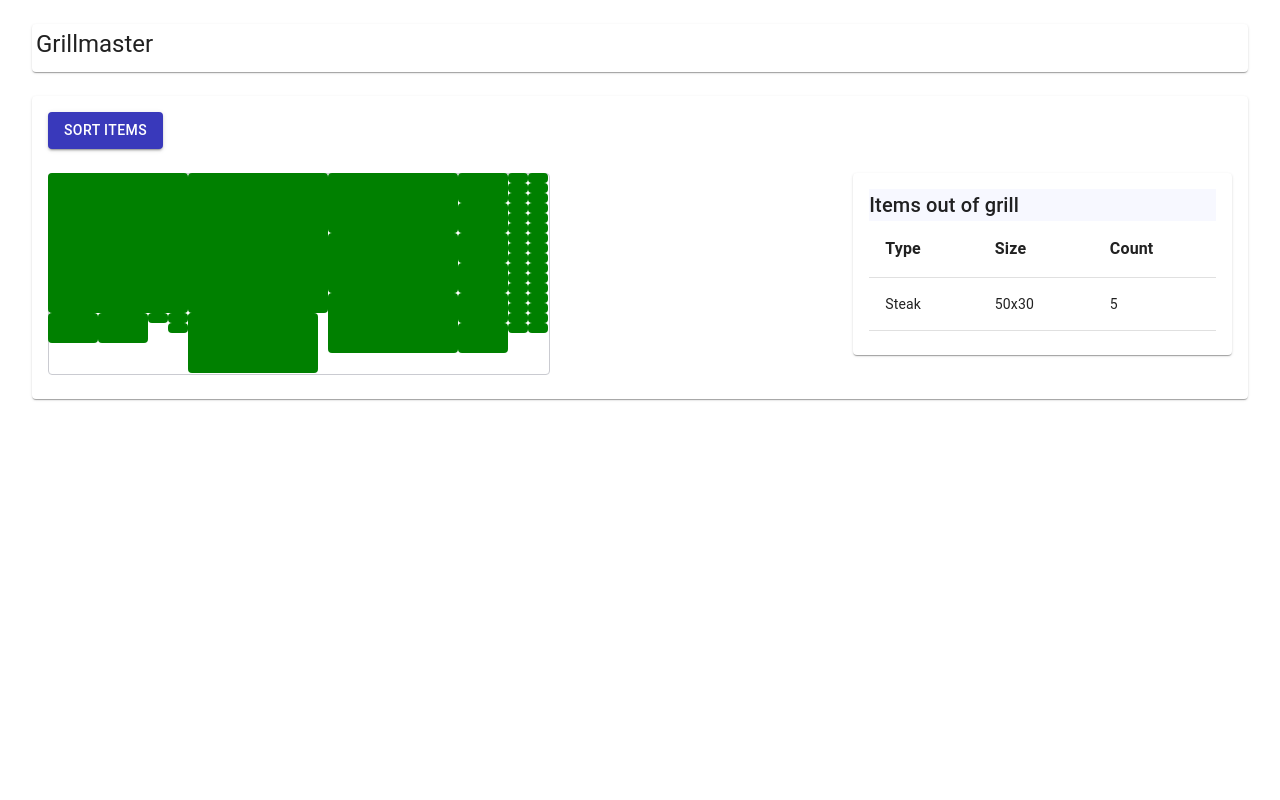
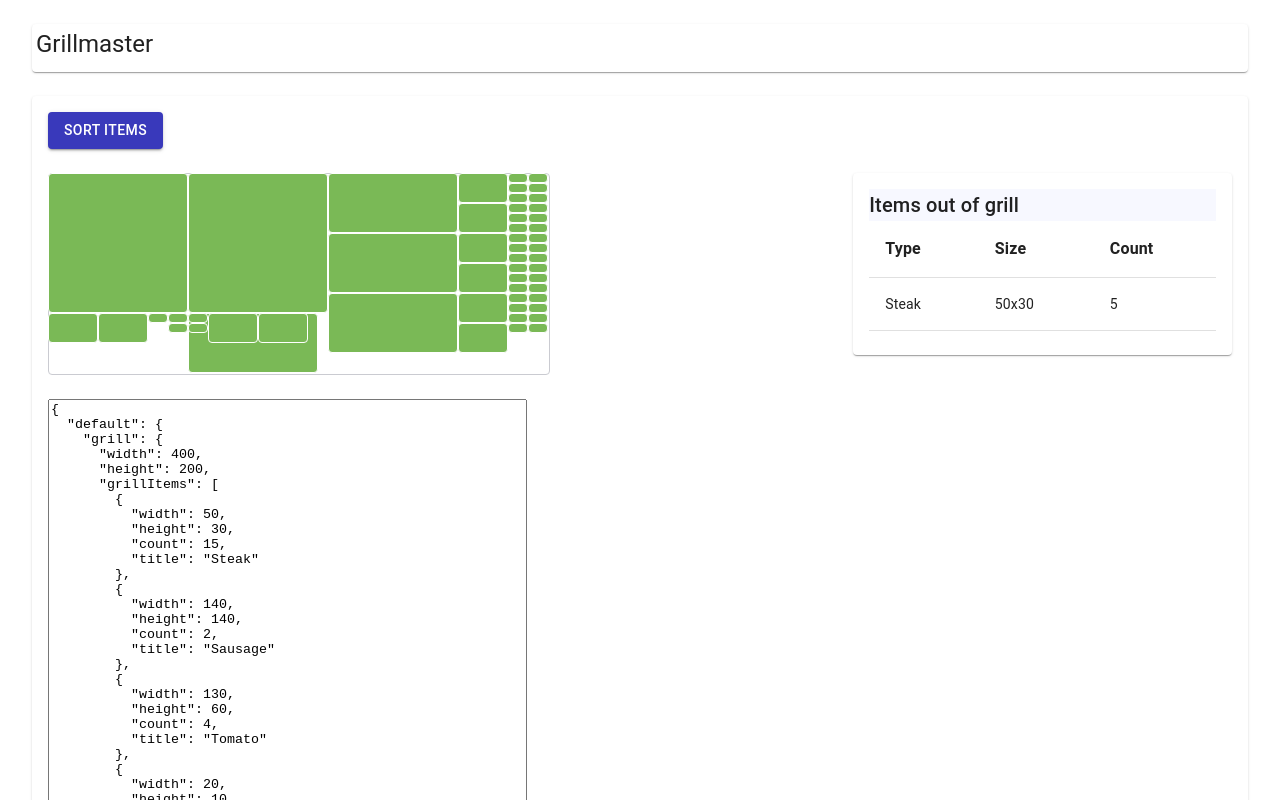
Before and after one commit to ArtVoron/GrillMaster, a React (Create React App) app: page /main in a window 1280 px wide. Both pictures are taken after a click on the button "SORT ITEMS". Shown: the top 800 px of the page. Built offline with nearby package versions, Linux system fonts and the light colour scheme.

Commit message:
features/paсkaging-algorithm: some fixes

```diff
--- a/package.json
+++ b/package.json
@@ -16,6 +16,7 @@
     "redux": "^4.0.5",
     "redux-logger": "^3.0.6",
     "redux-persist": "^6.0.0",
+    "uuidv4": "^6.2.7",
     "web-vitals": "^1.0.1"
   },
   "scripts": {
--- a/src/components/OutItemsTable.js
+++ b/src/components/OutItemsTable.js
@@ -1,4 +1,7 @@
 import React from "react";
+import { v4 as uuidv4 } from "uuid";
+
+
 import Table from "@material-ui/core/Table";
 import TableBody from "@material-ui/core/TableBody";
 import TableCell from "@material-ui/core/TableCell";
@@ -25,7 +28,7 @@ export function OutItemsTable({ items }) {
       <TableBody>
         {items?items.map((item) => {
           return (
-            <TableRow>
+            <TableRow key={uuidv4()}>
               <TableCell>{item.title}</TableCell>
               <TableCell>{`${item.width}x${item.height}`}</TableCell>
               <TableCell>{item.count}</TableCell>
--- a/src/algorithm/Packaging.js
+++ b/src/packingLogic/packingLogic.js
@@ -1,9 +1,9 @@
-export const Packaging = (grillItems, spaceWidth, spaceHeight, x, y) => {
+export const PackingLogic = (grillItems, spaceWidth, spaceHeight, x, y) => {
   let boxes = Array.from(grillItems);
   let finalBoxes = [];
   let theEndFlag = 0;
 
-  const changeCounterOfItem = (array, figure) => {
+  const changeCounter = (array, figure) => {
     for (let i = 0; i < array.length; i++) {
       if (array[i].title === figure.title) {
         if (array[i].count > 1) {
@@ -19,34 +19,36 @@ export const Packaging = (grillItems, spaceWidth, spaceHeight, x, y) => {
   boxes.sort(function (x, y) {
     return y.width * y.height - x.width * x.height;
   }); // fit bigger boxes first
+
   boxes.sort(function (x, y) {
     return y.width - x.width;
   }); // fit wider boxes first
+
   boxes.sort(function (x, y) {
     return y.height - x.height;
   }); // keep boxes with similar heights side-by-side
 
   // start with a single empty space, unbounded at the bottom
-  let spaces = [{ x: x, y: y, w: spaceWidth, h: spaceHeight }];
+  const spaces = [{ x: x, y: y, w: spaceWidth, h: spaceHeight }];
 
   let height = 0;
 
-  for (let i$2 = 0; i$2 < boxes.length; i$2 += 1) {
-    let box$1 = Object.assign({}, boxes[i$2]);
+  for (let boxNum = 0; boxNum < boxes.length; boxNum += 1) {
+    const box = Object.assign({}, boxes[boxNum]);
 
     spaces.sort(function (a, b) {
       return a.x - b.x;
     });
 
-    for (let i$3 = 0; i$3 < spaces.length - 1; i$3 += 1) {
-      for (let i$4 = i$3 + 1; i$4 < spaces.length; i$4 += 1) {
-        let space1 = spaces[i$3];
-        let space2 = spaces[i$4];
+    for (let spaceNum1 = 0; spaceNum1 < spaces.length - 1; spaceNum1 += 1) {
+      for (let spaceNum2 = spaceNum1 + 1; spaceNum2 < spaces.length; spaceNum2 += 1) {
+        const space1 = spaces[spaceNum1];
+        const space2 = spaces[spaceNum2];
 
         if (space1.x === space2.x && space2.y === space1.y + space1.h) {
           space2.y = Math.min(space1.y, space2.y);
           space2.h = space1.h + space2.h;
-          spaces.splice(i$3, 1);
+          spaces.splice(spaceNum1, 1);
         }
       }
     }
@@ -62,47 +64,47 @@ export const Packaging = (grillItems, spaceWidth, spaceHeight, x, y) => {
     for (let i = 0; i < spaces.length; i += 1) {
       // // check smaller spaces first
 
-      let space = spaces[i];
+      const space = spaces[i];
 
       // look for empty spaces that can accommodate the current box
-      if (!(box$1.width <= space.w && box$1.height <= space.h)) {
+      if (!(box.width <= space.w && box.height <= space.h)) {
         continue;
       }
-      box$1.x = space.x;
-      box$1.y = space.y;
+      box.x = space.x;
+      box.y = space.y;
 
       if (isNaN(spaceHeight)) {
-        height = Math.max(height, box$1.y + box$1.height);
+        height = Math.max(height, box.y + box.height);
       }
 
-      if (box$1.width === space.w && box$1.height === space.h) {
+      if (box.width === space.w && box.height === space.h) {
         // space matches the box exactly; remove it
-        let last = spaces.pop();
+        const last = spaces.pop();
 
         if (i < spaces.length) {
           spaces[i] = last;
         }
       } else {
         spaces.push({
-          x: space.x + box$1.width,
+          x: space.x + box.width,
           y: space.y,
-          w: space.w - box$1.width,
+          w: space.w - box.width,
           h: space.h,
         });
 
-        finalBoxes.push(box$1);
-        boxes = changeCounterOfItem(boxes, box$1);
+        finalBoxes.push(box);
+        boxes = changeCounter(boxes, box);
 
-        space.y += box$1.height;
-        space.h -= box$1.height;
-        space.w = box$1.width;
+        space.y += box.height;
+        space.h -= box.height;
+        space.w = box.width;
       }
       break;
     }
 
     if (finalBoxes.length > theEndFlag) {
       theEndFlag = finalBoxes.length;
-      i$2 = -1;
+      boxNum = -1;
       continue;
     }
   }
--- a/src/pages/MainContent/index.jsx
+++ b/src/pages/MainContent/index.jsx
@@ -1,4 +1,6 @@
 import { useState } from "react";
+
+import * as data from "../../sample-data.json";
 
 import {
   Box,
@@ -6,12 +8,13 @@ import {
   Card,
   CardContent,
   Grid,
+  TextareaAutosize,
   Typography,
 } from "@material-ui/core";
 import PropTypes from "prop-types";
 
 import { OutItemsTable } from "../../components/OutItemsTable";
-import { Packaging } from "../../algorithm/Packaging";
+import { PackingLogic } from "../../packingLogic/packingLogic";
 
 let styles = {
   box: {
@@ -28,24 +31,43 @@ export const MainContent = ({ items }) => {
   const [viewRest, setViewRest] = useState(false);
   const [restItems, setRestItems] = useState({});
 
+  const defaultJSON = {};
+
   const createHtmlElement = (elements, box) => {
     elements.forEach((element) => {
       let div = document.createElement("div");
       div.setAttribute(
         "style",
         `left:${element.x}px; top:${element.y}px; width:${element.width}px; height:${element.height}px;
-      background-color:green; border-radius:4px; position: absolute`
+      background-color:#7AB956; border-radius:4px; position: absolute; box-sizing: border-box;
+      border: 1px solid #FFFFFF;`
       );
 
       box.appendChild(div);
     });
   };
 
+  const parseTextArea = () => {
+    const area = document.getElementById("#area");
+
+    try {
+      return JSON.parse(area.value);
+    } catch (error) {
+      if (error instanceof SyntaxError) {
+        alert("There was a syntax error. Please correct it and try again: ");
+      } else {
+        throw error;
+      }
+    }
+  };
+
   const onClick = () => {
+
+
     let box = document.getElementById("#box");
     let coordinates = box.getBoundingClientRect();
 
-    let resultBoxes = Packaging(
+    let resultBoxes = PackingLogic(
       items.grill.grillItems,
       items.grill.width,
       items.grill.height,
@@ -84,6 +106,15 @@ export const MainContent = ({ items }) => {
                 </CardContent>
               </Card>
             </Grid>
+            <Grid item lg={5} xs={5} style={{ display: "grid" }}>
+              <TextareaAutosize
+                id="#area"
+                fullWith
+                rowsMin={30}
+                placeholder="Enter your JSON"
+                defaultValue={JSON.stringify(data, null, 2)}
+              ></TextareaAutosize>
+            </Grid>
           </Grid>
         </CardContent>
       </Card>
@@ -92,5 +123,5 @@ export const MainContent = ({ items }) => {
 };
 
 MainContent.propTypes = {
-  items: PropTypes.arrayOf(Object).isRequired,
+  items: PropTypes.object.isRequired,
 };
--- a/src/redux/reducers/RootReducer.js
+++ b/src/redux/reducers/RootReducer.js
@@ -1,3 +1,4 @@
+
 import AsyncStorage from "@react-native-community/async-storage";
 import { combineReducers } from "redux";
 import { persistReducer } from "redux-persist";
--- a/src/redux/reducers/itemsReducer.js
+++ b/src/redux/reducers/itemsReducer.js
@@ -1,3 +1,4 @@
+
 const initialState = {
     "grill": {
       "width": 500,
```
Also changed, not shown: src/App.js (line endings or trailing spaces), src/redux/store/Store.js (line endings or trailing spaces), 1 other file (tests, documents, lock files or other folders). Lines whose indentation alone changed are shown as unchanged.
